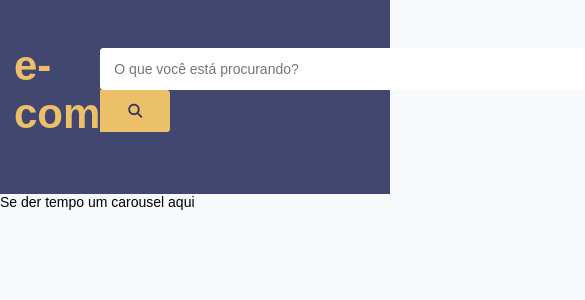
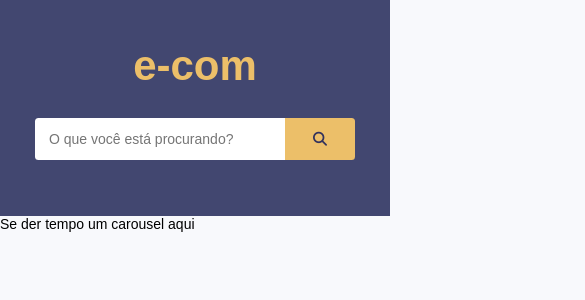
Before and after one commit to delania-oliveira/e-com, a React (Create React App) app: page / in a window 390 px wide. Shown: the top 300 px of the page, 585 px wide, since content can reach past the window. Built offline with nearby package versions, Linux system fonts and the light colour scheme.

Commit message:
fix responsividade

```diff
--- a/src/components/Header/styles.ts
+++ b/src/components/Header/styles.ts
@@ -26,6 +26,7 @@ export const Content = styled.div`
     padding: 0 1rem;
     border-radius: 0.25rem 0 0 0.25rem;
     height: 3rem;
+
   }
   button {
     font-size: 1rem;
@@ -41,4 +42,17 @@ export const Content = styled.div`
       filter: brightness(0.9);
     }
   }
+  // Resposividade
+  @media(max-width: 768px) {
+    display: flex;
+    flex-direction: column;
+
+    h1 {
+    margin-bottom: 2rem;
+    }
+
+    input {
+     max-width: 250px;
+    }
+  }
 `
```
